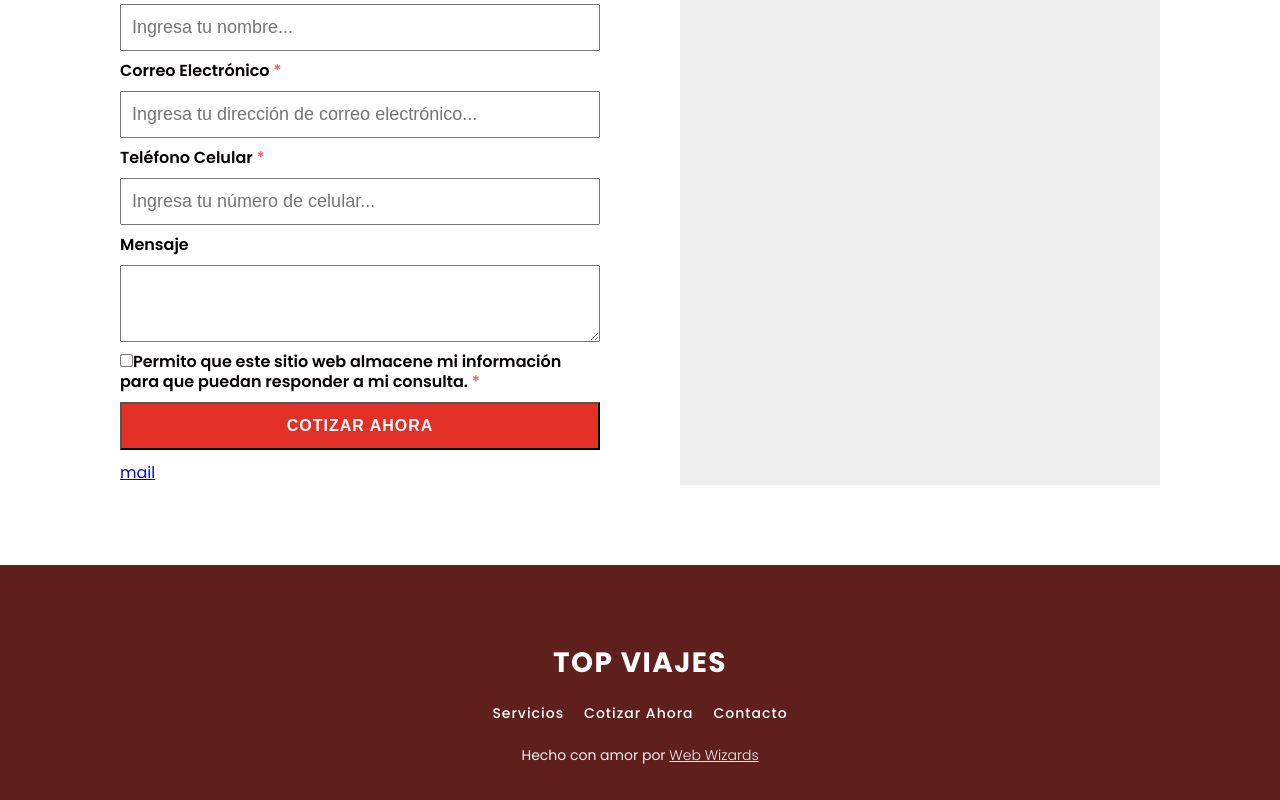
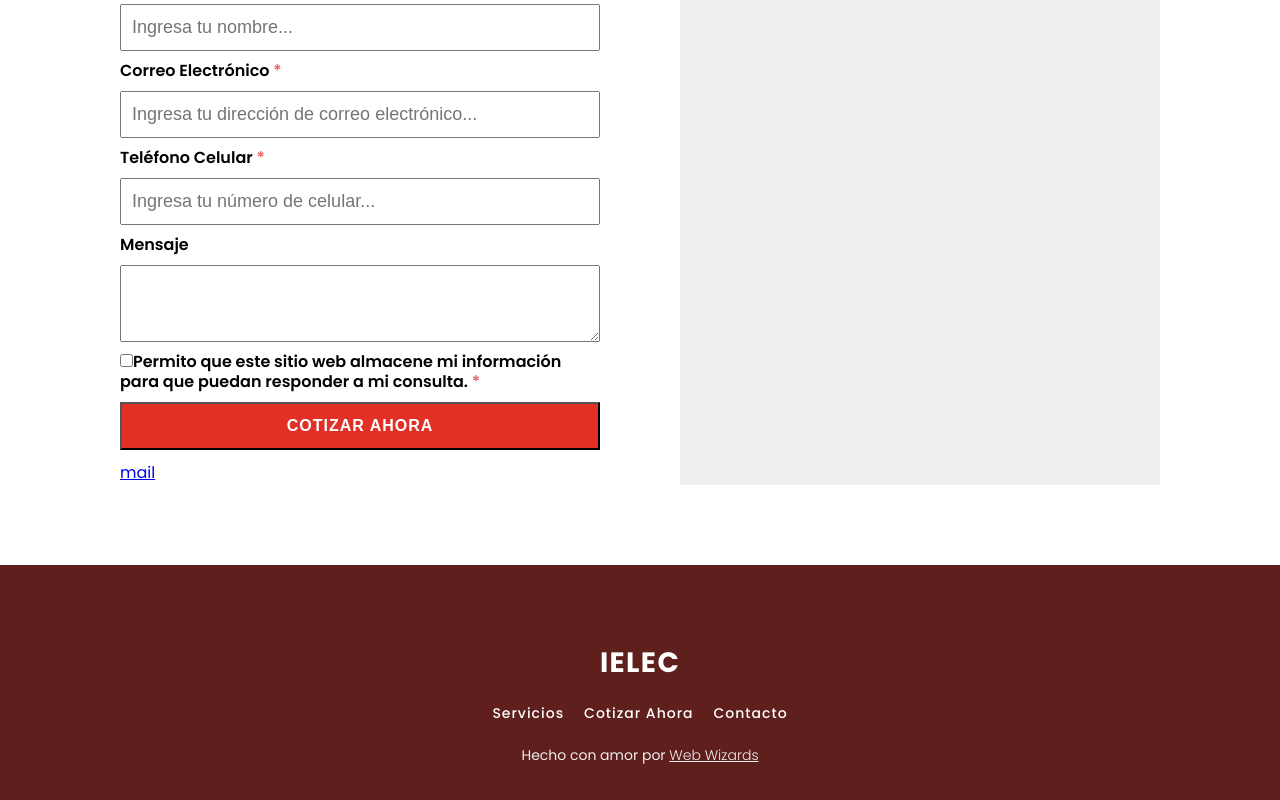
Before and after one commit to jonpapayon/ielec, a React (Vite) app: page / in a window 1280 px wide. Shown: the part 2948-3748 px from the top of the page. Built offline with nearby package versions, Linux system fonts and the light colour scheme.

Commit message:
fix text footer

```diff
--- a/src/Components/Contact.jsx
+++ b/src/Components/Contact.jsx
@@ -10,7 +10,7 @@ function Contact() {
             <h3>Contáctanos para Consulta Gratuita</h3>
             <p>¿Listo para dar el siguiente paso? ¡Nos encantaría escuchar de ti! Completa nuestro formulario de contacto y uno de nuestros expertos en construcción eléctrica se pondrá en contacto contigo en breve. Estamos aquí para ayudarte a iluminar tus proyectos y responder a todas tus preguntas. ¡Construyamos juntos un futuro más brillante!</p>
             <Form/>
-            <a href="mailto:whyjonpapayon@gmail.com" id="trucazo">mail</a>
+            <a href="mailto:contacto@electricaielec.com" id="trucazo">mail</a>
         </div>
         <div className="contact__map-container">
         {/* <iframe
--- a/src/Components/Footer.jsx
+++ b/src/Components/Footer.jsx
@@ -3,7 +3,7 @@ import './Footer.css'
 function Footer() {
   return (
     <footer>
-    <h2>TOP VIAJES</h2>
+    <h2>IELEC</h2>
         <ul>
             <li><a href="index.html#services">Servicios</a></li>
             <li><a href="index.html#contact">Cotizar Ahora</a></li>
```
